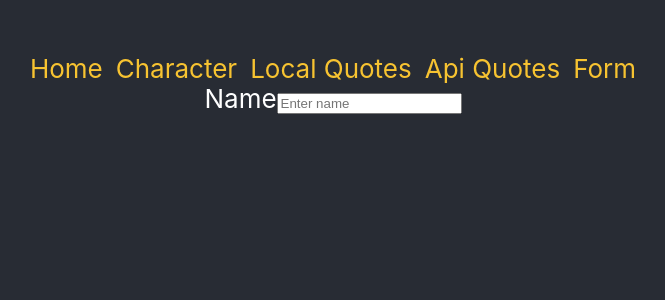
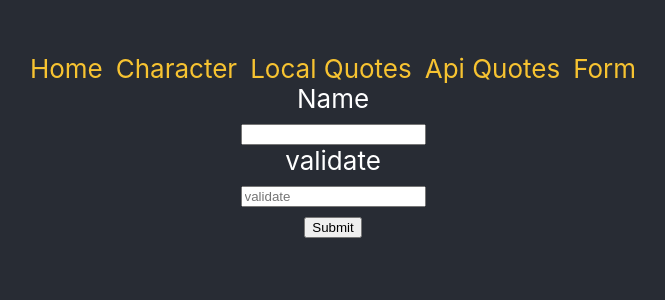
Before and after one commit to doohinkus/react-redux-basics, a React (Create React App) app: page /form in a window 1280 px wide. Shown: the top 300 px of the page, without its empty margins (307-972 px from the left). Built offline with nearby package versions, Linux system fonts and the light colour scheme.

Commit message:
add page and field validations

```diff
--- a/src/components/ContactForm.js
+++ b/src/components/ContactForm.js
@@ -1,7 +1,33 @@
 import React from 'react';
 import { Field, reduxForm } from 'redux-form';
 
-function ContactForm({ handleSubmit, pristine, reset, submitting }){
+// validations
+const number = value => value && isNaN(Number(value)) ? 'Must be a number' : undefined;
+const required = value => value  ? undefined : 'Required';
+
+// field level validation component
+function renderField({ input, label, type, meta: { touched, error, warning } }){
+  return (
+    <div>
+        <label>{label}</label>
+        <div>
+          <input {...input} placeholder={label} type={type} />
+          {touched && ((error && <span>{error}</span>) || (warning && <span>{warning}</span>))}
+        </div>
+      </div>
+    );
+  }
+  function renderPageErrors({ meta: { touched, error, warning }}){
+    return (
+      <div>
+        {touched && (error && <h2>Errors</h2>)}
+      </div>
+    );
+  }
+  // use form selector for top level validations
+
+
+  function ContactForm({ handleSubmit, pristine, reset, submitting }){
   function phone (value){
     // only numbers
     return value.replace(/[^\d]/g, '');
@@ -11,12 +37,22 @@ function ContactForm({ handleSubmit, pristine, reset, submitting }){
       <div>
         <label>Name</label>
         <Field
-          component="input"
+          component={renderField}
           name="name"
           type="text"
           placeholder="Enter name"
-          normalize={phone}
+          // normalize={phone}
+          validate={required}
         />
+        <Field
+          component={renderField}
+          name="valid"
+          type="text"
+          label="validate"
+          placeholder="Enter text"
+          validate={[number]}
+        />
+        <button type="submit" disabled={submitting}>Submit</button>
       </div>
     </form>
   );
--- /dev/null
+++ b/src/components/FieldErrors.js
@@ -0,0 +1,34 @@
+import React from 'react';
+import { connect }  from 'react-redux';
+import { getFormSyncErrors, isInvalid, isValid, isDirty } from 'redux-form';
+
+
+function FieldErrors({errors, isInvalid, isValid, isDirty}){
+  console.log("ERRORS>>>",errors)
+  return (
+    <div>
+      {isDirty && (
+        <React.Fragment>
+          {isInvalid && <h2>Errors</h2>}
+          {isInvalid && Object.keys(errors).map(error => <p key={error}>{errors[error]}</p>)}
+        </React.Fragment>
+      )}
+
+    </div>
+  )
+
+}
+
+
+
+function mapStateToProps(state){
+// map to props
+  return {
+    errors: getFormSyncErrors('contactForm')(state),
+    isInvalid: isInvalid('contactForm')(state),
+    isValid: isValid('contactForm')(state),
+    isDirty: isDirty('contactForm')(state)
+  }
+}
+// connect state to component
+export default connect(mapStateToProps)(FieldErrors);
--- a/src/containers/Form.js
+++ b/src/containers/Form.js
@@ -2,18 +2,21 @@ import React from 'react';
 import { connect }  from 'react-redux';
 import { formValueSelector } from 'redux-form';
 import ContactForm from '../components/ContactForm';
+import FieldErrors from '../components/FieldErrors';
 
-function Form({ name }){
+
+function Form({ values }){
   function handleSubmit(e){
     e.preventDefault();
-    console.log("NAME>>>", name)
+    console.log( values )
   }
   return (
     <React.Fragment>
+      <FieldErrors />
       <ContactForm
         handleSubmit={handleSubmit}
       />
-     {name}
+     {values.name}
     </React.Fragment>
   );
 }
@@ -23,7 +26,7 @@ const selector = formValueSelector('contactForm');
 function mapStateToProps(state){
 // map to props
   return {
-    name: selector(state, "name")
+    values: selector(state, "name", "valid"),
   }
 }
 // connect state to component
--- a/src/index.css
+++ b/src/index.css
@@ -29,3 +29,6 @@ p {
   margin: auto;
   width: 70%;
 }
+span, label{
+  display: block;
+}
```
